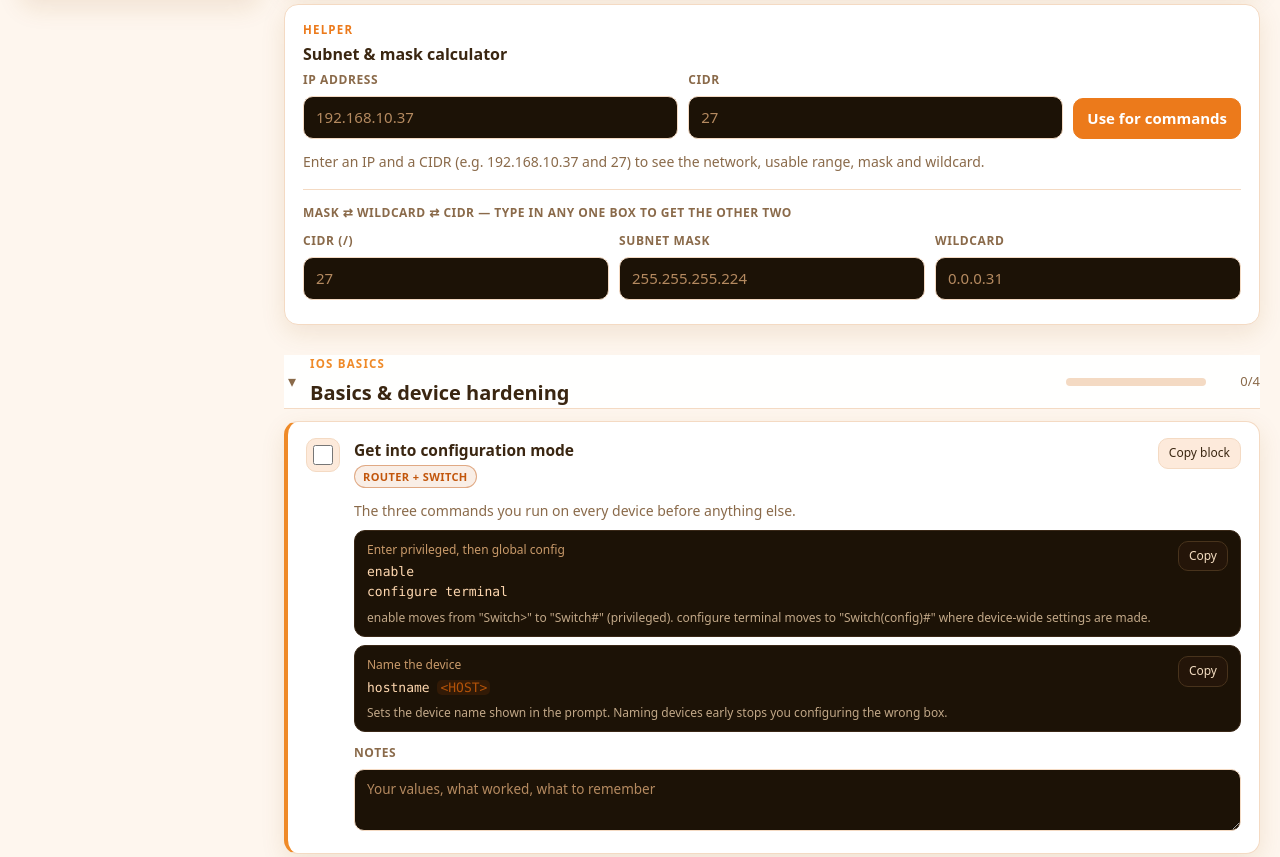
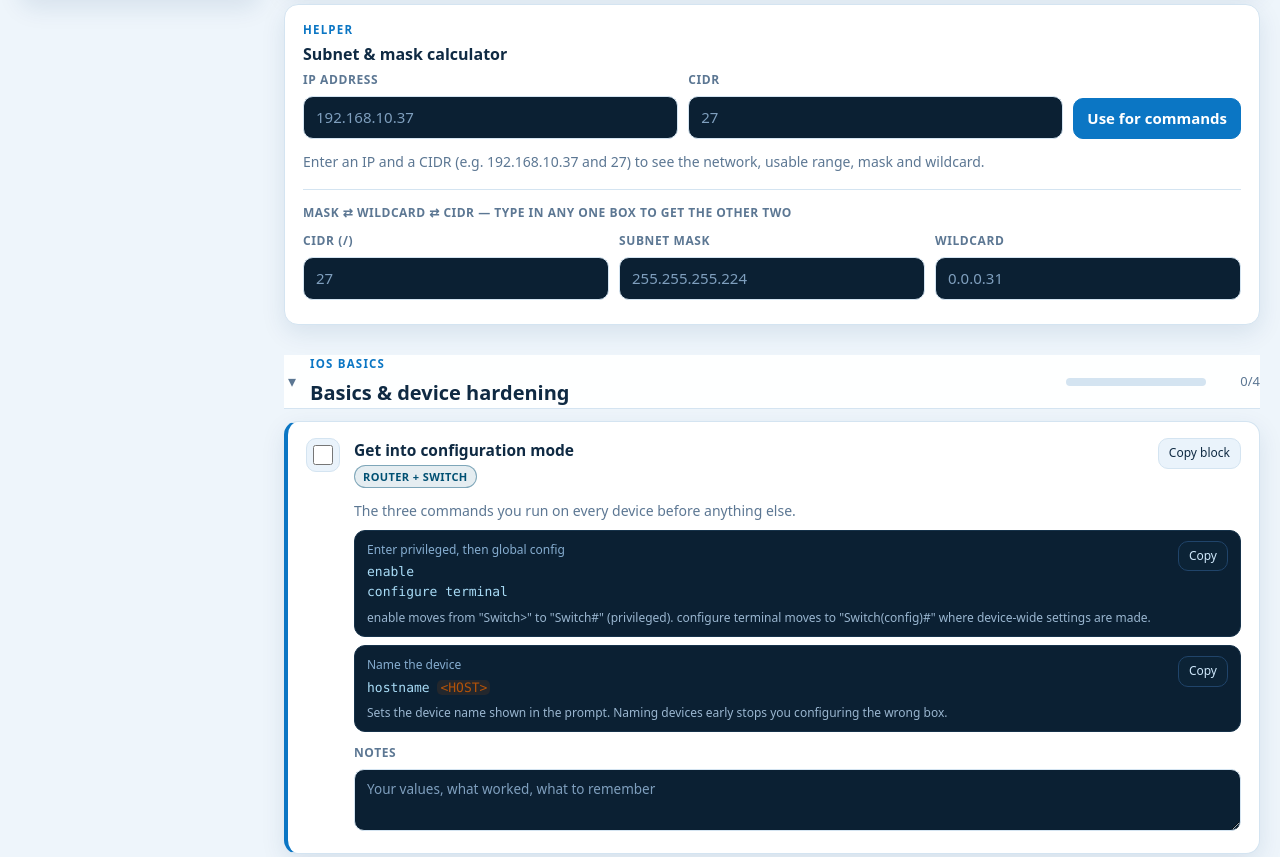
Before and after one commit to Quicksven/Quicksven.github.io, a plain HTML site: page cisco-packet-tracer.html in a window 1280 px wide. Shown: the part 657-1514 px from the top of the page. Drawn offline with Linux system fonts and the light colour scheme.

Commit message:
Revert Cisco page to blue theme (water); keep admiral logo and mask converter
Co-Authored-By: Claude Opus 4.8 <noreply@anthropic.com>
Claude-Session: https://claude.ai/code/session_018skBWiTZm4ZVqUk1BrE4mF

```diff
--- a/cisco-packet-tracer.html
+++ b/cisco-packet-tracer.html
@@ -9,14 +9,14 @@
 <link rel="canonical" href="https://quicksven.github.io/cisco-packet-tracer.html">
 <style>
 :root{
-  --bg:#140d07;--panel:#1e1409;--panel2:#281a0d;--line:#3d2a17;--text:#f7ece1;--muted:#c2a88a;
-  --accent:#ff9f45;--accent2:#ffbe82;--ok:#4ade80;--warn:#fcd34d;--bad:#f87171;
-  --code:#0d0803;--cmd:#ffd8b0;--ink:#2a1402;--r:14px;--shadow:0 1px 0 rgba(255,255,255,.03) inset,0 8px 24px rgba(0,0,0,.35);
+  --bg:#0a1826;--panel:#0f2234;--panel2:#152c42;--line:#25405a;--text:#e9f2fb;--muted:#93aabf;
+  --accent:#38bdf8;--accent2:#7cc6ef;--ok:#4ade80;--warn:#fcd34d;--bad:#f87171;
+  --code:#06121e;--cmd:#a9dcf7;--ink:#04202f;--r:14px;--shadow:0 1px 0 rgba(255,255,255,.03) inset,0 8px 24px rgba(0,0,0,.35);
 }
 [data-theme=light]{
-  --bg:#fef6ee;--panel:#ffffff;--panel2:#fdeadb;--line:#f4dac3;--text:#3a2611;--muted:#8a6a4a;
-  --accent:#ec7a1b;--accent2:#c2560c;--ok:#15803d;--warn:#b45309;--bad:#b91c1c;
-  --code:#1c1206;--cmd:#ffd8b0;--ink:#ffffff;--shadow:0 8px 24px rgba(150,90,20,.12);
+  --bg:#eef5fb;--panel:#ffffff;--panel2:#eaf3fb;--line:#d4e4f1;--text:#0f2a43;--muted:#5c7793;
+  --accent:#0b76c4;--accent2:#005073;--ok:#15803d;--warn:#b45309;--bad:#b91c1c;
+  --code:#0b2033;--cmd:#a9dcf7;--ink:#ffffff;--shadow:0 8px 24px rgba(10,60,110,.1);
 }
 *{box-sizing:border-box}
 html{scroll-behavior:smooth;scroll-padding-top:96px}
@@ -26,7 +26,7 @@ button:hover,.btn:hover{border-color:var(--accent);transform:translateY(-1px)}
 button:active{transform:none}
 .primary{background:var(--accent);color:var(--ink);border-color:var(--accent);font-weight:600}
 input,textarea,select{font:inherit;color:var(--cmd);background:var(--code);border:1px solid var(--line);border-radius:10px;padding:9px 12px;min-width:0;outline:none;transition:border .15s,box-shadow .15s}
-input::placeholder,textarea::placeholder{color:#b58a60}
+input::placeholder,textarea::placeholder{color:#7f9fbe}
 input[type=checkbox]{accent-color:var(--ok)}
 input:focus,textarea:focus{border-color:var(--accent);box-shadow:0 0 0 3px color-mix(in srgb,var(--accent) 22%,transparent)}
 input[type=checkbox]{accent-color:var(--ok);width:20px;height:20px;cursor:pointer;margin:0}
@@ -126,12 +126,12 @@ main{min-width:0}
 textarea{width:100%;min-height:52px;resize:vertical;font-size:13.5px;color:var(--cmd);background:var(--code);border:1px solid var(--line);border-radius:10px;padding:9px 12px}
 
 /* commands */
-.cmd{display:flex;gap:10px;align-items:flex-start;background:var(--code);border:1px solid #3a2817;border-radius:11px;padding:10px 12px;margin:8px 0}
+.cmd{display:flex;gap:10px;align-items:flex-start;background:var(--code);border:1px solid #16324a;border-radius:11px;padding:10px 12px;margin:8px 0}
 .cmd .cmdtext{flex:1;min-width:0}
-.cmd .lbl{display:block;color:#c99a6a;font-size:12px;margin-bottom:3px}
+.cmd .lbl{display:block;color:#86add0;font-size:12px;margin-bottom:3px}
 .cmd code{display:block;font:13px/1.55 ui-monospace,SFMono-Regular,Menlo,Consolas,monospace;color:var(--cmd);white-space:pre-wrap;word-break:break-word}
-.cmd .exp{display:block;color:#c2a888;font-size:12px;line-height:1.45;margin-top:6px}
-.cmd .copy{padding:5px 10px;font-size:12px;background:#241509;border-color:#48331c;color:#f3dcc0}
+.cmd .exp{display:block;color:#9ab6d0;font-size:12px;line-height:1.45;margin-top:6px}
+.cmd .copy{padding:5px 10px;font-size:12px;background:#0c2336;border-color:#20446a;color:#cfe8fb}
 .ph{color:var(--warn);background:color-mix(in srgb,var(--warn) 14%,transparent);border-radius:5px;padding:0 3px}
 
 /* toolbox */
@@ -323,7 +323,7 @@ function refreshCodes(){
 }
 
 /* ---------- data: SECTIONS. tag: router | switch | both. cmd = [label, command, explanation] ---------- */
-const SECTION_COLOR = { basics:'#ef8a28', switching:'#16a34a', ivr:'#d97706', routing:'#2563eb', protocols:'#9333ea', services:'#ea580c', stp:'#e11d48', verify:'#0d9488' };
+const SECTION_COLOR = { basics:'#0b76c4', switching:'#0ea5a5', ivr:'#6366f1', routing:'#2563eb', protocols:'#7c3aed', services:'#0891b2', stp:'#3b82f6', verify:'#14b8a6' };
 const SECTIONS = [
   { id:'basics', name:'IOS basics', title:'Basics & device hardening', steps:[
     { id:'b-mode', title:'Get into configuration mode', tag:'both', desc:'The three commands you run on every device before anything else.',
```
